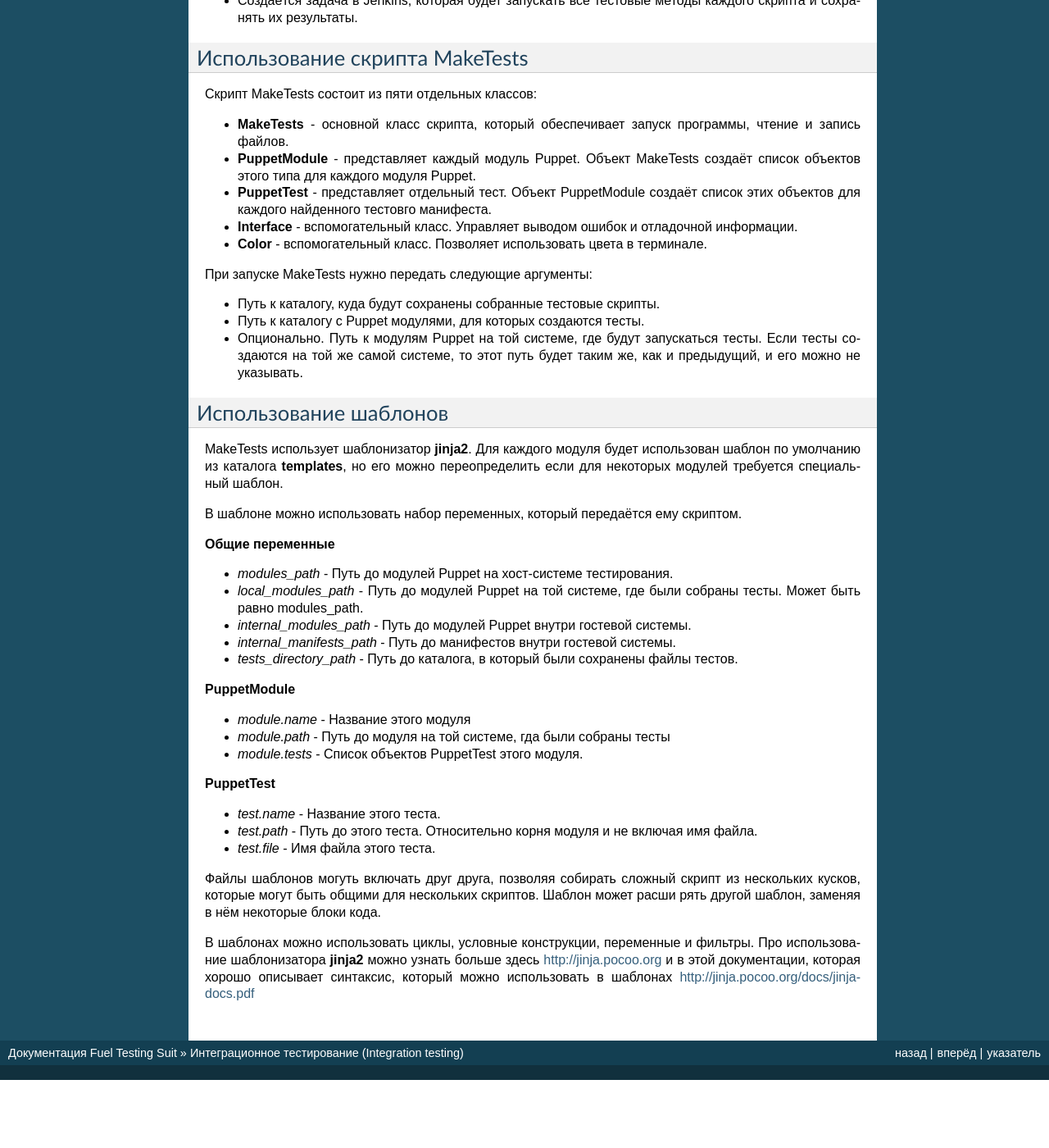
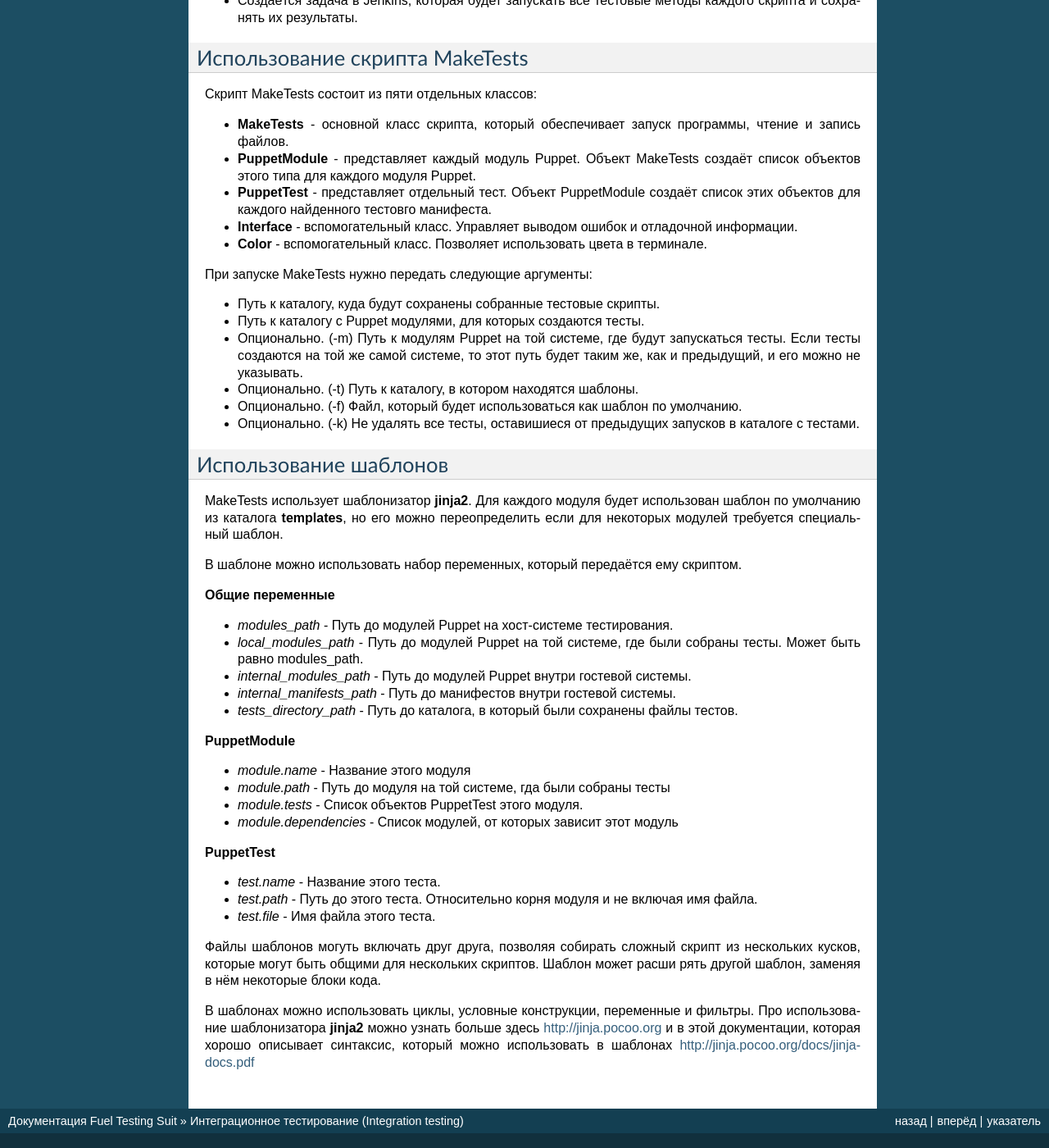
Before and after one commit to monroid/fuel-test, a Sphinx documentation site: the page built from doc/pages/integration_testing.rst, in a window 1280 px wide and 1400 px high, scrolled down 1881 px. Shown: the whole window at 82% size. Built offline with Sphinx 7.4.7, drawn with Linux system fonts in a browser that asks for light colours; formulas are drawn with MathJax 3; before the commit the page ends 3198 px from its top, so only the background shows below that.

```diff
--- a/doc/pages/integration_testing.rst
+++ b/doc/pages/integration_testing.rst
@@ -76,8 +76,11 @@
 
 - Путь к каталогу, куда будут сохранены собранные тестовые скрипты.
 - Путь к каталогу с Puppet модулями, для которых создаются тесты.
-- Опционально. Путь к модулям Puppet на той системе, где будут запускаться тесты. Если тесты создаются на той же самой
+- Опционально. (-m) Путь к модулям Puppet на той системе, где будут запускаться тесты. Если тесты создаются на той же самой
   системе, то этот путь будет таким же, как и предыдущий, и его можно не указывать.
+- Опционально. (-t) Путь к каталогу, в котором находятся шаблоны.
+- Опционально. (-f) Файл, который будет использоваться как шаблон по умолчанию.
+- Опционально. (-k) Не удалять все тесты, оставишиеся от предыдущих запусков в каталоге с тестами.
 
 Использование шаблонов
 ----------------------
@@ -100,6 +103,7 @@ MakeTests использует шаблонизатор **jinja2**. Для ка
 - *module.name* - Название этого модуля
 - *module.path* - Путь до модуля на той системе, гда были собраны тесты
 - *module.tests* - Список объектов PuppetTest этого модуля.
+- *module.dependencies* - Список модулей, от которых зависит этот модуль
 
 **PuppetTest**
 
```
Also changed, not shown: puppet_tests/templates/templates.md (+1 -0 lines), 3 other files.
